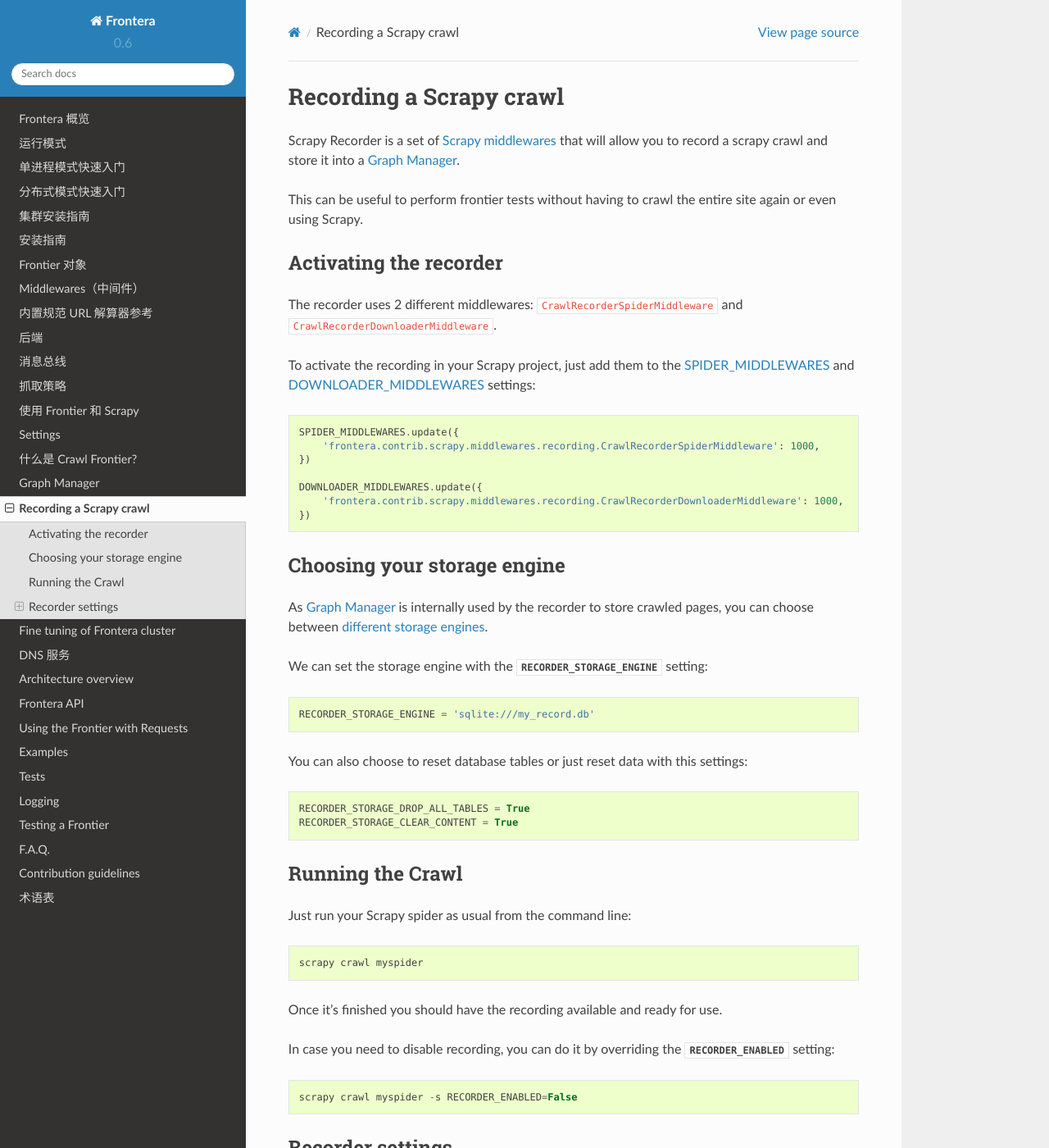
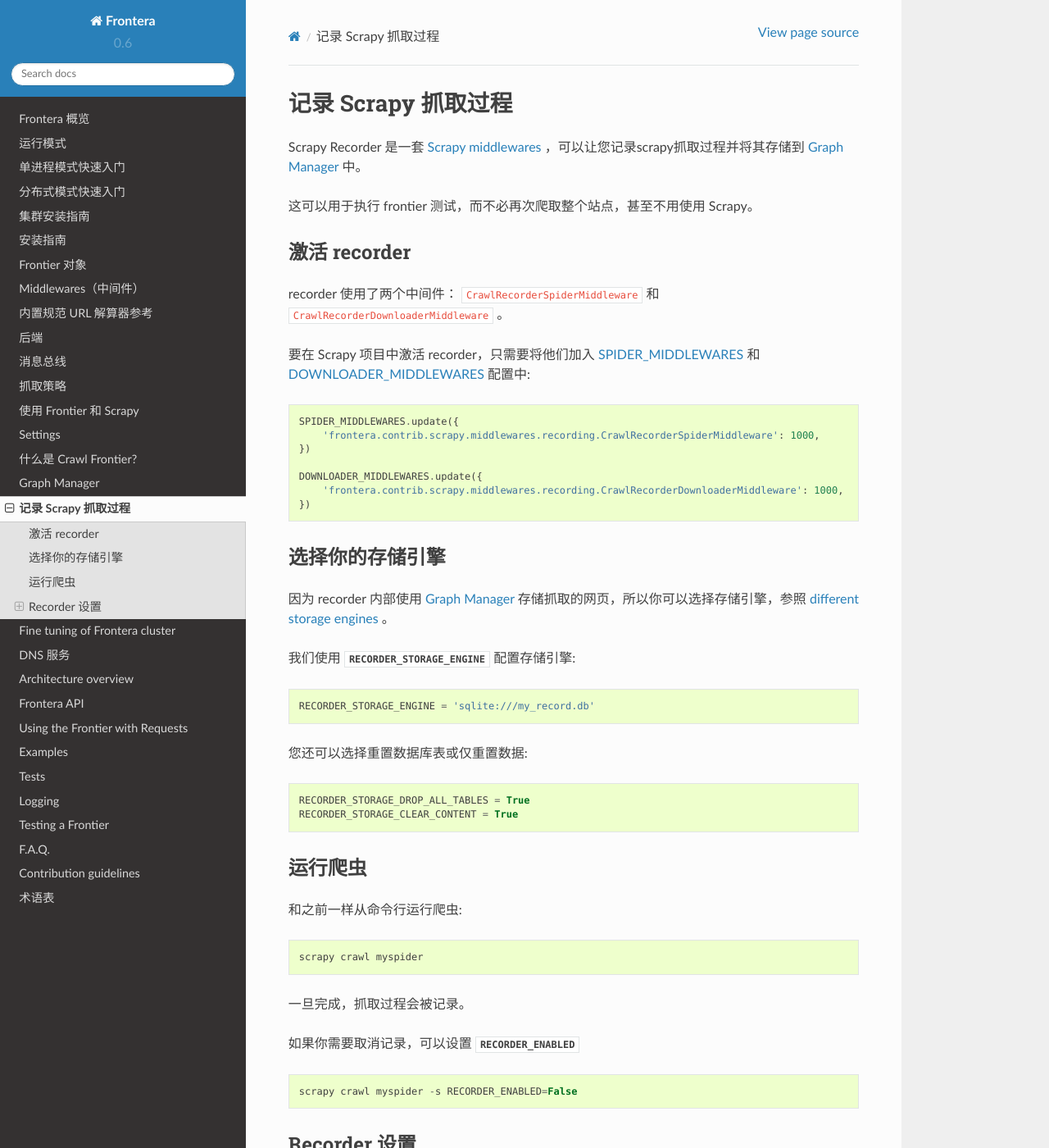
Before and after one commit to xsren/frontera-docs-zh_CN, a Sphinx documentation site: the page built from docs/source/topics/scrapy-recorder.rst, in a window 1280 px wide and 1400 px high. Shown: the whole window at 82% size. Built offline with Sphinx 7.4.7 and the Read the Docs theme 2.0.0, drawn with Linux system fonts in a browser that asks for light colours; some of the changed text lies outside the part shown.

Commit message:
finish scrapy-recorder.rst

```diff
--- a/docs/source/topics/scrapy-recorder.rst
+++ b/docs/source/topics/scrapy-recorder.rst
@@ -1,20 +1,18 @@
 ========================
-Recording a Scrapy crawl
+记录 Scrapy 抓取过程
 ========================
 
-Scrapy Recorder is a set of `Scrapy middlewares`_ that will allow you to record a scrapy crawl and store it into a
-:doc:`Graph Manager <graph-manager>`.
+Scrapy Recorder 是一套 `Scrapy middlewares`_ ，可以让您记录scrapy抓取过程并将其存储到 :doc:`Graph Manager <graph-manager>` 中。
 
-This can be useful to perform frontier tests without having to crawl the entire site again or even using Scrapy.
+这可以用于执行 frontier 测试，而不必再次爬取整个站点，甚至不用使用 Scrapy。
 
 
-Activating the recorder
+激活 recorder
 =======================
 
-The recorder uses 2 different middlewares: ``CrawlRecorderSpiderMiddleware`` and ``CrawlRecorderDownloaderMiddleware``.
+recorder 使用了两个中间件： ``CrawlRecorderSpiderMiddleware`` 和 ``CrawlRecorderDownloaderMiddleware`` 。
 
-To activate the recording in your Scrapy project, just add them to the `SPIDER_MIDDLEWARES`_  and
-`DOWNLOADER_MIDDLEWARES`_ settings::
+要在 Scrapy 项目中激活 recorder，只需要将他们加入 `SPIDER_MIDDLEWARES`_  和 `DOWNLOADER_MIDDLEWARES`_ 配置中::
 
     SPIDER_MIDDLEWARES.update({
         'frontera.contrib.scrapy.middlewares.recording.CrawlRecorderSpiderMiddleware': 1000,
@@ -25,76 +23,73 @@
     })
 
 
-Choosing your storage engine
+选择你的存储引擎
 ============================
 
-As :doc:`Graph Manager <graph-manager>` is internally used by the recorder to store crawled pages, you can choose
-between :ref:`different storage engines <graph-manager-database>`.
+因为 recorder 内部使用 :doc:`Graph Manager <graph-manager>` 存储抓取的网页，所以你可以选择存储引擎，参照 :ref:`different storage engines <graph-manager-database>` 。
 
-We can set the storage engine with the :setting:`RECORDER_STORAGE_ENGINE <RECORDER_STORAGE_ENGINE>` setting::
+我们使用 :setting:`RECORDER_STORAGE_ENGINE <RECORDER_STORAGE_ENGINE>` 配置存储引擎::
 
     RECORDER_STORAGE_ENGINE = 'sqlite:///my_record.db'
 
-You can also choose to reset database tables or just reset data with this settings::
+您还可以选择重置数据库表或仅重置数据::
 
     RECORDER_STORAGE_DROP_ALL_TABLES = True
     RECORDER_STORAGE_CLEAR_CONTENT = True
 
-Running the Crawl
+运行爬虫
 =================
 
-Just run your Scrapy spider as usual from the command line::
+和之前一样从命令行运行爬虫::
 
     scrapy crawl myspider
 
-Once it's finished you should have the recording available and ready for use.
+一旦完成，抓取过程会被记录。
 
-In case you need to disable recording, you can do it by overriding the :setting:`RECORDER_ENABLED <RECORDER_ENABLED>`
-setting::
+如果你需要取消记录，可以设置 :setting:`RECORDER_ENABLED <RECORDER_ENABLED>` ::
 
     scrapy crawl myspider -s RECORDER_ENABLED=False
 
-Recorder settings
+Recorder 设置
 =================
 
-Here’s a list of all available Scrapy Recorder settings, in alphabetical order, along with their default values and the
-scope where they apply.
+以下是所有可用Scrapy Recorder设置的列表，按字母顺序排列，以及默认值及其应用范围。
 
 .. setting:: RECORDER_ENABLED
 
 RECORDER_ENABLED
 ----------------
 
-Default: ``True``
+默认： ``True``
 
-Activate or deactivate recording middlewares.
+激活或停用中间件。
 
 .. setting:: RECORDER_STORAGE_CLEAR_CONTENT
 
 RECORDER_STORAGE_CLEAR_CONTENT
 ------------------------------
 
-Default: ``True``
+默认： ``True``
 
-Deletes table content from :ref:`storage database <graph-manager-database>` in Graph Manager.
+删除 :ref:`storage database <graph-manager-database>` 中的数据。
 
 .. setting:: RECORDER_STORAGE_DROP_ALL_TABLES
 
 RECORDER_STORAGE_DROP_ALL_TABLES
 --------------------------------
 
-Default: ``True``
+默认： ``True``
 
-Drop :ref:`storage database <graph-manager-database>` tables in Graph Manager.
+删除 :ref:`storage database <graph-manager-database>` 中的表。
 
 .. setting:: RECORDER_STORAGE_ENGINE
 
 RECORDER_STORAGE_ENGINE
 -----------------------
 
-Default: ``None``
+默认： ``None``
 
-Sets :ref:`Graph Manager storage engine <graph-manager-database>` used to store the recording.
+设置 :ref:`Graph Manager storage engine <graph-manager-database>` 来存储记录。
 
 .. _Scrapy middlewares: http://doc.scrapy.org/en/latest/topics/downloader-middleware.html
 .. _DOWNLOADER_MIDDLEWARES: http://doc.scrapy.org/en/latest/topics/settings.html#std:setting-DOWNLOADER_MIDDLEWARES
```
